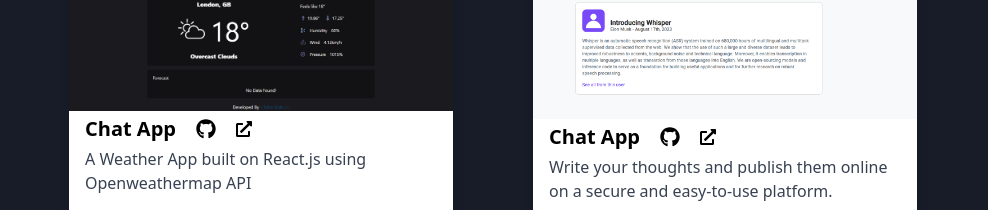
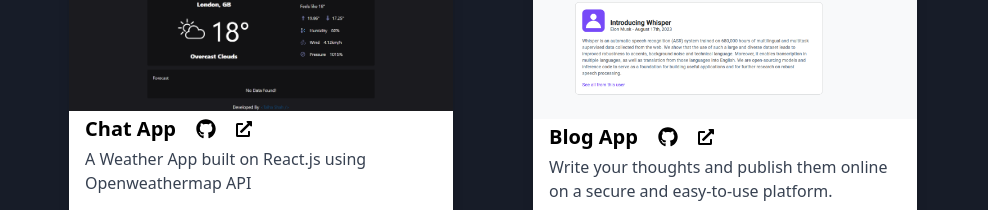
Before and after one commit to talhashah-dev/portfolio, a React (Create React App) app: page /projects in a window 1280 px wide. Shown: the part 182-392 px from the top of the page, without its empty margins (147-1135 px from the left). Built offline with nearby package versions, Linux system fonts and the light colour scheme.

Commit message:
fixed project card naming

```diff
--- a/src/pages/Projects.jsx
+++ b/src/pages/Projects.jsx
@@ -36,7 +36,7 @@ function Projects() {
         <div class="px-4">
           <div class="flex items-center gap-5">
             <h1 className="font-bold text-xl mb-1 mt-1 text-black">
-              Chat App
+              Blog App
             </h1>
             <a href="https://github.com/talhashah-dev/blogging-app" className="font-bold text-xl mb-1 mt-1 text-black cursor-pointer hover:scale-110" target="_blank" title="Github Repo">
               <FaGithub />
```
